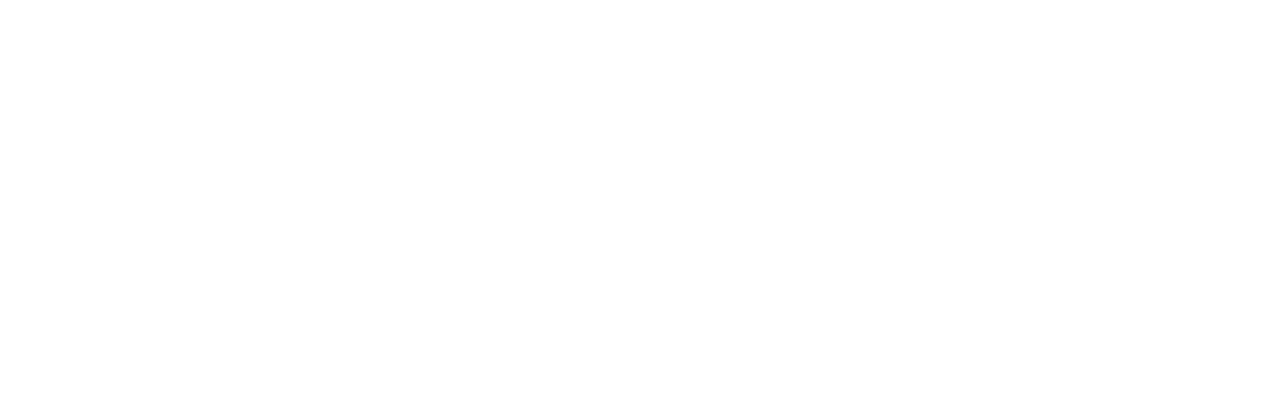
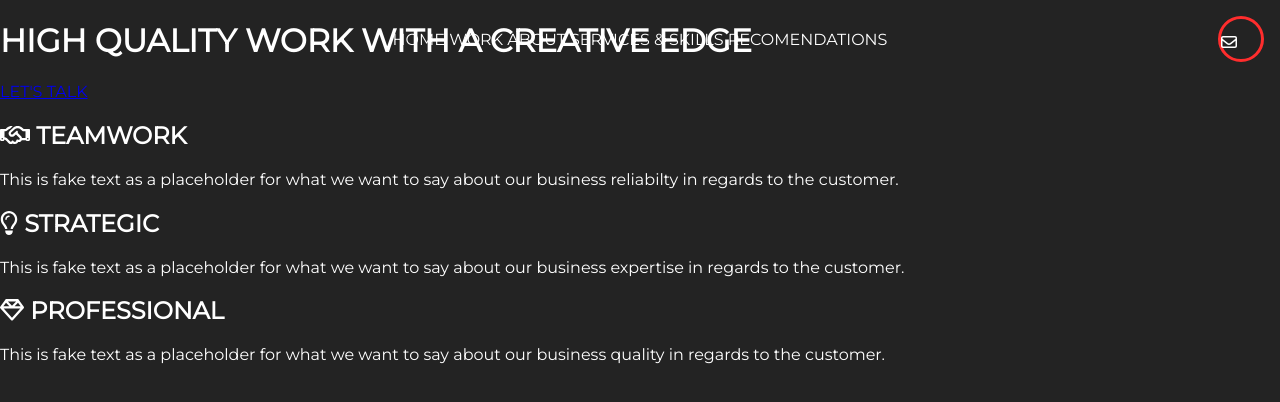
Before and after one commit to ReneeQuevedo/2023-January-Foundations, a plain HTML site: page final/index.html in a window 1280 px wide. Drawn offline with nearby package versions, Linux system fonts and the light colour scheme.

Commit message:
final project progress - Home page start

```diff
--- a/final/css/style.css
+++ b/final/css/style.css
@@ -0,0 +1,48 @@
+html, body {
+    background-color: #232323;
+    font-family: 'Montserrat', sans-serif;
+    margin: 0;
+    color: white;
+}
+
+header {
+    position: fixed;
+    top: 0;
+    left: 0;
+    width: 100%;
+    display: flex;
+    justify-content: center;
+    line-height: 5em;
+    vertical-align: center;
+    /* text-decoration: none;
+    color: white; */
+}
+
+header > span#logo {
+    position: absolute;
+    top: 0;
+    left: 0;
+}
+
+header > nav > a {
+    text-decoration: none;
+    color: white;
+    justify-content: space-evenly;
+}
+
+header > span#envelope > a {
+    position: absolute;
+    top: 0;
+    right: 0;
+    width: 40px;
+    height: 40px;
+    line-height: 3em;
+    vertical-align: center;
+    border: 3px solid #FF2D2D;
+    border-radius: 50%;
+    text-decoration: none;
+    color: white;
+    margin: 2vh;
+}
+
+/* left off adding the circle to the envelope - need help figuring out why it wont stay inside the border */
--- a/final/index.html
+++ b/final/index.html
@@ -18,9 +18,51 @@
     </head>
     <body>
         <article id="home"></article>
+            <header>
+                <span id="logo"><a href="./images/RQ-logo.png" alt="logo"></a></span>
+                <nav>
+                    <a href="#home">HOME</a>
+                    <a href="#work">WORK</a>
+                    <a href="#about">ABOUT</a>
+                    <a href="#services">SERVICES & SKILLS</a>
+                    <a href="#rec">RECOMENDATIONS</a>
+                </nav>
+                <span id="envelope"><a href="#contact"><i class="fa-regular fa-envelope"></i></a></span>
+            </header>
+            <main>
+                <h1>HIGH <span class="text-effectW">QUALITY</span> WORK WITH A <span class="text-effectW">CREATIVE</span> EDGE</h1>
+                <a href="contact" class="longButton">LET'S TALK</a>
+            </main>
+            <div class="teaser">
+                <div>
+					<h2>
+                        <i class="fa-regular fa-handshake"></i>
+						TEAMWORK
+					</h2>
+					This is fake text as a placeholder for what we want to say
+					about our business reliabilty in regards to the customer.
+				</div>
+				<div>
+					<h2>
+						<i class="fa-regular fa-lightbulb"></i>
+						STRATEGIC
+					</h2>
+					This is fake text as a placeholder for what we want to say
+					about our business expertise in regards to the customer.
+				</div>
+				<div>
+					<h2>
+						<i class="fa-regular fa-gem"></i>
+						PROFESSIONAL
+					</h2>
+					This is fake text as a placeholder for what we want to say
+					about our business quality in regards to the customer.
+				</div>
+            </div>
         <article id="work"></article>
         <article id="about"></article>
         <article id="services"></article>
         <article id="recs"></article>
+        <article id="contact"></article>
     </body>
 </html>
```
Also changed, not shown: twinfeats-software/index.html (+4 -0 lines), final/images/envelope-regular.svg (added), final/images/facebook-f.svg (added), final/images/gem-regular.svg (added), final/images/handshake-regular.svg (added), final/images/instagram.svg (added), final/images/lightbulb-regular.svg (added), final/images/linkedin-in.svg (added), 2 other files.
